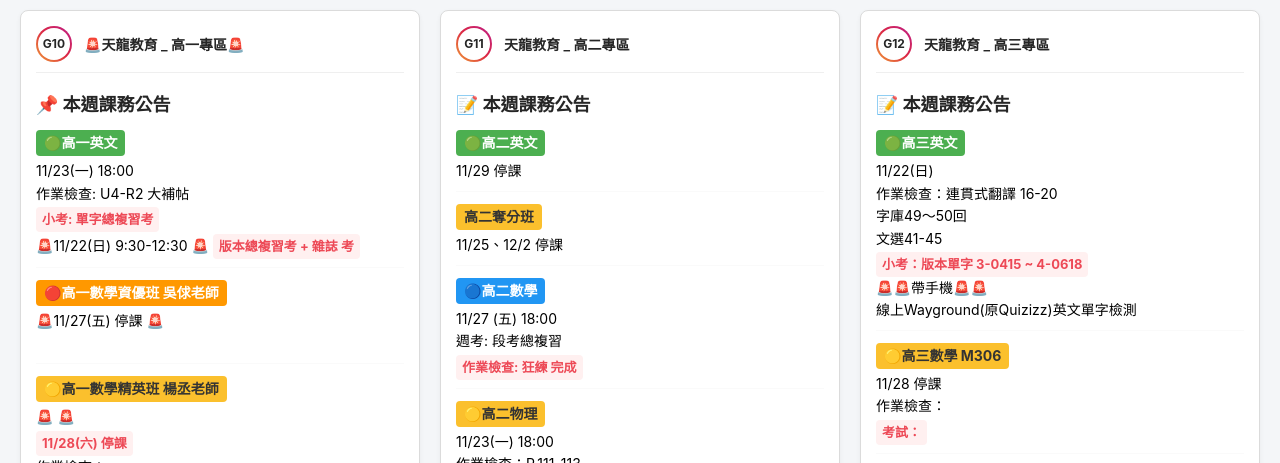
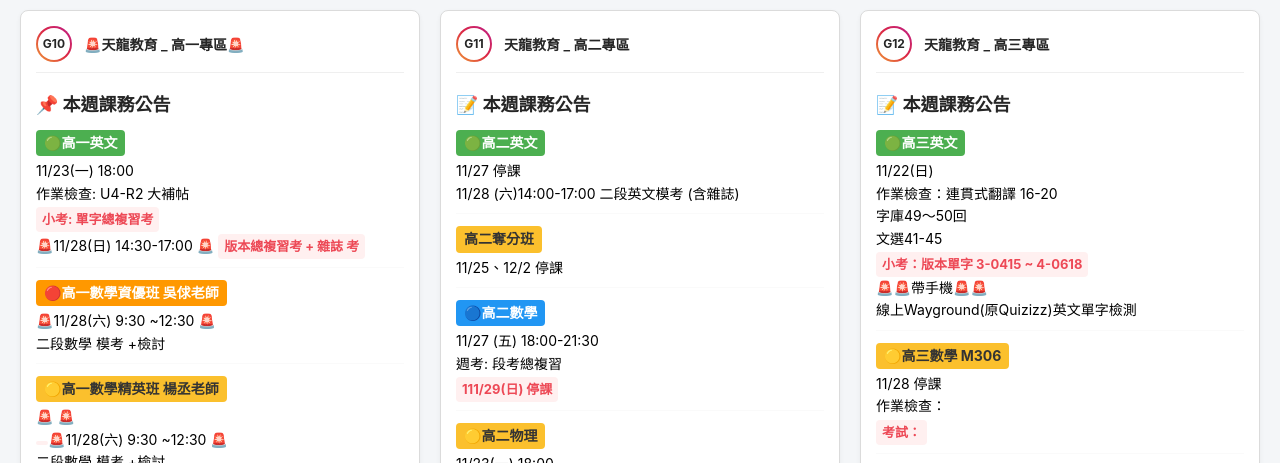
Before and after one commit to tls-sanxia/tls.sanxia, a plain HTML site: page homework.html in a window 1280 px wide. Shown: the part 326-789 px from the top of the page. Drawn offline with nearby package versions, Linux system fonts and the light colour scheme.

Commit message:
Update homework.html

```diff
--- a/homework.html
+++ b/homework.html
@@ -341,20 +341,18 @@
                     作業檢查: U4-R2 大補帖 <br>
                     <span class="status-alert">小考: 單字總複習考</span>
 
-                    <br>🚨11/22(日) 9:30-12:30 🚨 <span class="status-alert">版本總複習考 + 雜誌 考<br>
+                    <br>🚨11/28(日) 14:30-17:00 🚨 <span class="status-alert">版本總複習考 + 雜誌 考<br>
                 </div>
                 <div class="ig-content-item">
                     <span class="class-tag" style="background:#ff9800;">🔴高一數學資優班 吳俅老師</span><br>
-                    🚨11/27(五) 停課 🚨<br>
+                    🚨11/28(六) 9:30 ~12:30 🚨<br> 二段數學 模考 +檢討
                      <br>
 
                 </div>
                 <div class="ig-content-item">
                     <span class="class-tag" style="background:#fbc02d; color:#333;">🟡高一數學精英班 楊丞老師</span><br>
                     🚨 🚨 <br>
-                    <span class="status-alert">11/28(六) 停課</span><br>
-                    作業檢查： <br>
-                    小考:
+                    <span class="status-alert"></span>🚨11/28(六) 9:30 ~12:30 🚨<br> 二段數學 模考 +檢討
                 </div>
                 <div class="ig-content-item">
                     <span class="class-tag" style="background:#2196f3;">🔵高一自然</span>
@@ -379,7 +377,8 @@
                 <span class="ig-title">📝 本週課務公告</span>
                 <div class="ig-content-item">
                     <span class="class-tag" style="background:#4caf50;">🟢高二英文</span><br>
-                    11/29 停課 <br>
+                    11/27 停課 <br>
+                    11/28 (六)14:00-17:00  二段英文模考 (含雜誌)
 
                 </div>
                 <div class="ig-content-item">
@@ -388,9 +387,9 @@
                 </div>
                 <div class="ig-content-item">
                     <span class="class-tag" style="background:#2196f3;">🔵高二數學</span><br>
-                    11/27 (五) 18:00 <br>
+                    11/27 (五) 18:00-21:30 <br>
                     週考: 段考總複習 <br>
-                    <span class="status-alert">作業檢查: 狂練 完成</span>
+                    <span class="status-alert">111/29(日) 停課</span>
                 </div>
                 <div class="ig-content-item">
                     <span class="class-tag" style="background:#fbc02d; color:#333;">🟡高二物理</span><br>
```
